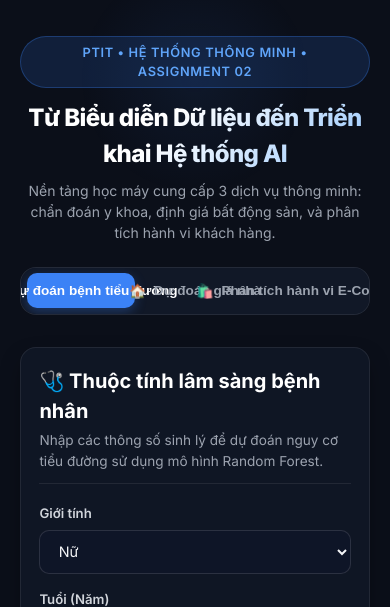
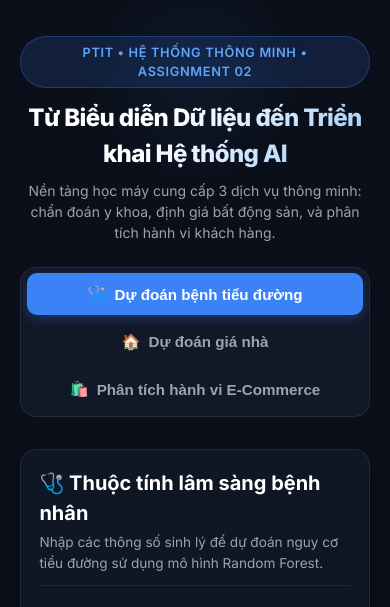
Before and after one commit to jellalaz/Assignment_02_PTHTTM, a FastAPI app: page / in a window 390 px wide. Shown: the top 607 px of the page. Run offline with FastAPI, Linux system fonts and the light colour scheme.

Commit message:
Update docs and fix responsive mobile layout

```diff
--- a/scripts/add_links_docx.py
+++ b/scripts/add_links_docx.py
@@ -6,7 +6,7 @@ def add_links_to_docx(filepath):
 
     for p in doc.paragraphs:
         if "Điện thoại và máy tính chỉ cần kết nối cùng một mạng Wi-Fi." in p.text:
-            p.text = "Giao diện Web/App Mobile qua LAN có thể truy cập nội bộ tại địa chỉ: http://172.18.2.105:8000/ \n" \
+            p.text = "Giao diện Web/App Mobile qua LAN có thể truy cập nội bộ tại địa chỉ: http://192.168.0.105:8000/ \n" \
                      "Mã nguồn toàn bộ dự án đã được lưu trữ và triển khai trên GitHub tại địa chỉ: https://github.com/jellalaz/Assignment_02_PTHTTM"
             for run in p.runs:
                 run.font.name = 'Times New Roman'
--- a/web/static/css/style.css
+++ b/web/static/css/style.css
@@ -428,10 +428,15 @@ footer a:hover {
   .glass-card {
     padding: 1.15rem;
   }
+  .tab-nav {
+    flex-direction: column;
+    overflow-x: hidden;
+  }
   .tab-btn {
-    font-size: 0.85rem;
-    padding: 0.6rem 0.75rem;
-    min-width: 100px;
+    font-size: 0.95rem;
+    padding: 0.75rem;
+    min-width: auto;
+    width: 100%;
   }
   .form-grid.two-col,
   .form-grid.three-col {
```
Also changed, not shown: report/report_notes.md (+1 -1 lines), 9 other files.
